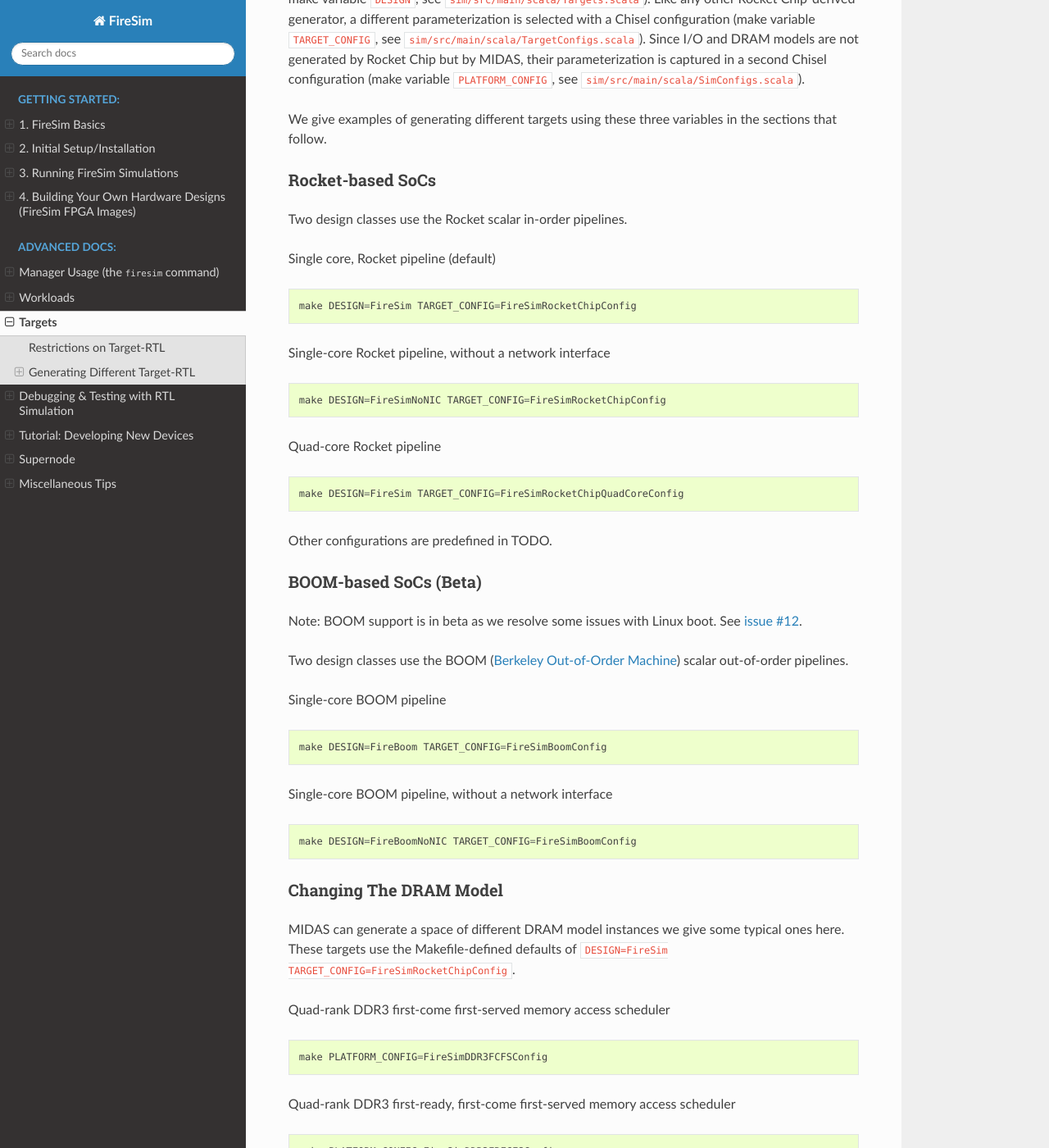
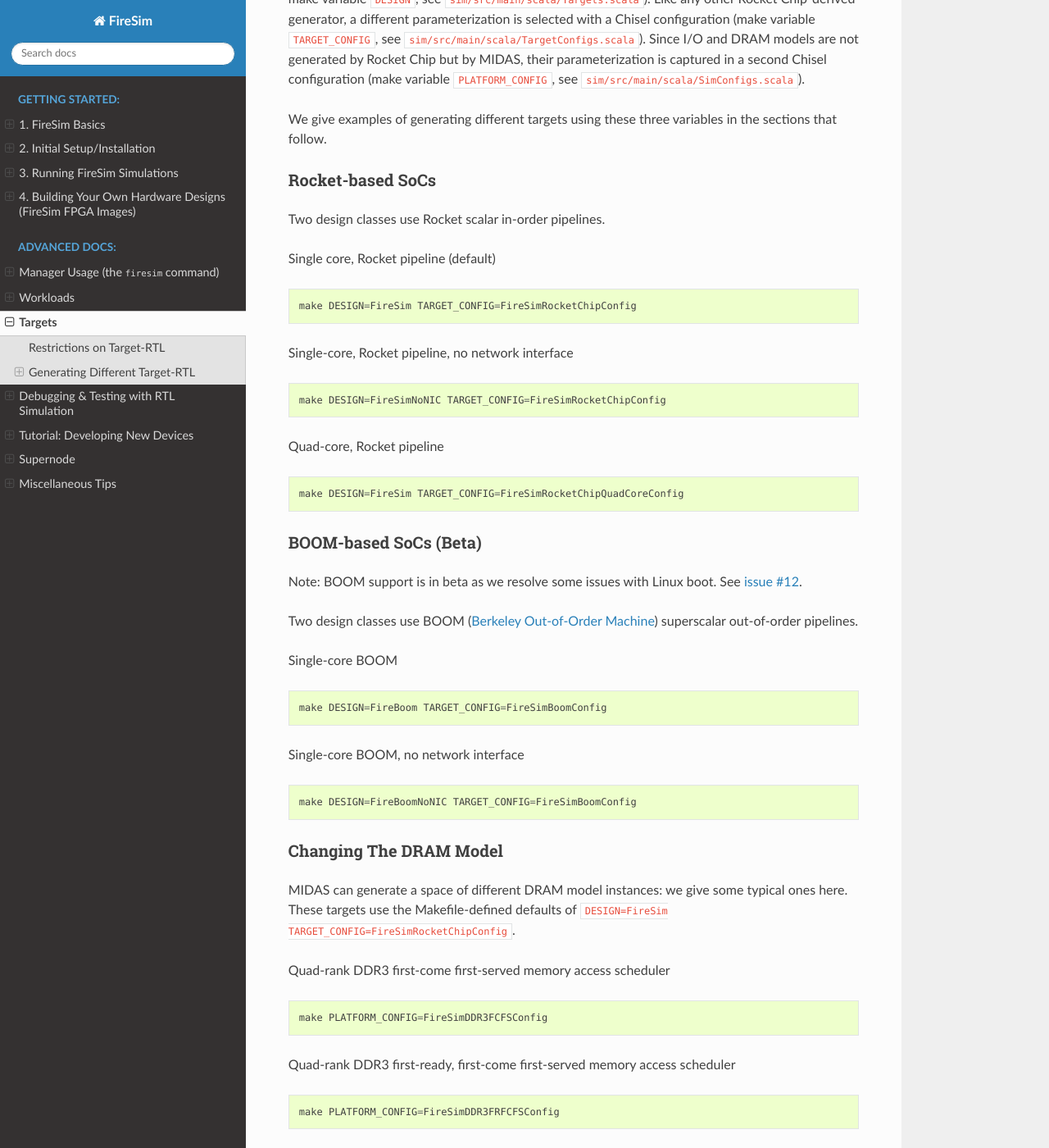
Before and after one commit to firesim/firesim, a Sphinx documentation site: the page built from docs/Advanced-Usage/Generating-Different-Targets.rst, in a window 1280 px wide and 1400 px high, scrolled down 621 px. Shown: the whole window at 82% size. Built offline with Sphinx 7.4.7 and the Read the Docs theme 2.0.0, drawn with Linux system fonts in a browser that asks for light colours; some of the changed text lies outside the part shown.

Commit message:
Editing scan over Generating-Different-Targets
BOOM can generate superscalar pipelines.

```diff
--- a/docs/Advanced-Usage/Generating-Different-Targets.rst
+++ b/docs/Advanced-Usage/Generating-Different-Targets.rst
@@ -41,7 +41,7 @@
 Rocket-based SoCs
 -----------------
 
-Two design classes use the Rocket scalar in-order pipelines.
+Two design classes use Rocket scalar in-order pipelines.
 
 Single core, Rocket pipeline (default)
 
@@ -50,20 +50,18 @@
     make DESIGN=FireSim TARGET_CONFIG=FireSimRocketChipConfig
 
 
-Single-core Rocket pipeline, without a network interface
+Single-core, Rocket pipeline, no network interface
 
 ::
 
     make DESIGN=FireSimNoNIC TARGET_CONFIG=FireSimRocketChipConfig
 
 
-Quad-core Rocket pipeline
+Quad-core, Rocket pipeline
 
 ::
 
     make DESIGN=FireSim TARGET_CONFIG=FireSimRocketChipQuadCoreConfig
-
-Other configurations are predefined in TODO.
 
 
 ----------------------
@@ -73,15 +71,15 @@
 Note: BOOM support is in beta as we resolve some issues with Linux boot. See `issue #12
 <https://github.com/firesim/firesim/issues/12>`_.
 
-Two design classes use the BOOM (`Berkeley Out-of-Order Machine <https://github.com/ucb-bar/riscv-boom>`_) scalar out-of-order pipelines.
+Two design classes use BOOM (`Berkeley Out-of-Order Machine <https://github.com/ucb-bar/riscv-boom>`_) superscalar out-of-order pipelines.
 
-Single-core BOOM pipeline
+Single-core BOOM
 
 ::
 
     make DESIGN=FireBoom TARGET_CONFIG=FireSimBoomConfig
 
-Single-core BOOM pipeline, without a network interface
+Single-core BOOM, no network interface
 
 ::
 
@@ -92,7 +90,7 @@
 Changing The DRAM Model
 -----------------------
 
-MIDAS can generate a space of different DRAM model instances we give some
+MIDAS can generate a space of different DRAM model instances: we give some
 typical ones here. These targets use the Makefile-defined defaults of
 ``DESIGN=FireSim TARGET_CONFIG=FireSimRocketChipConfig``.
 
```
Also changed, not shown: other parts of docs/Advanced-Usage/Generating-Different-Targets.rst (+2 -2 lines).
